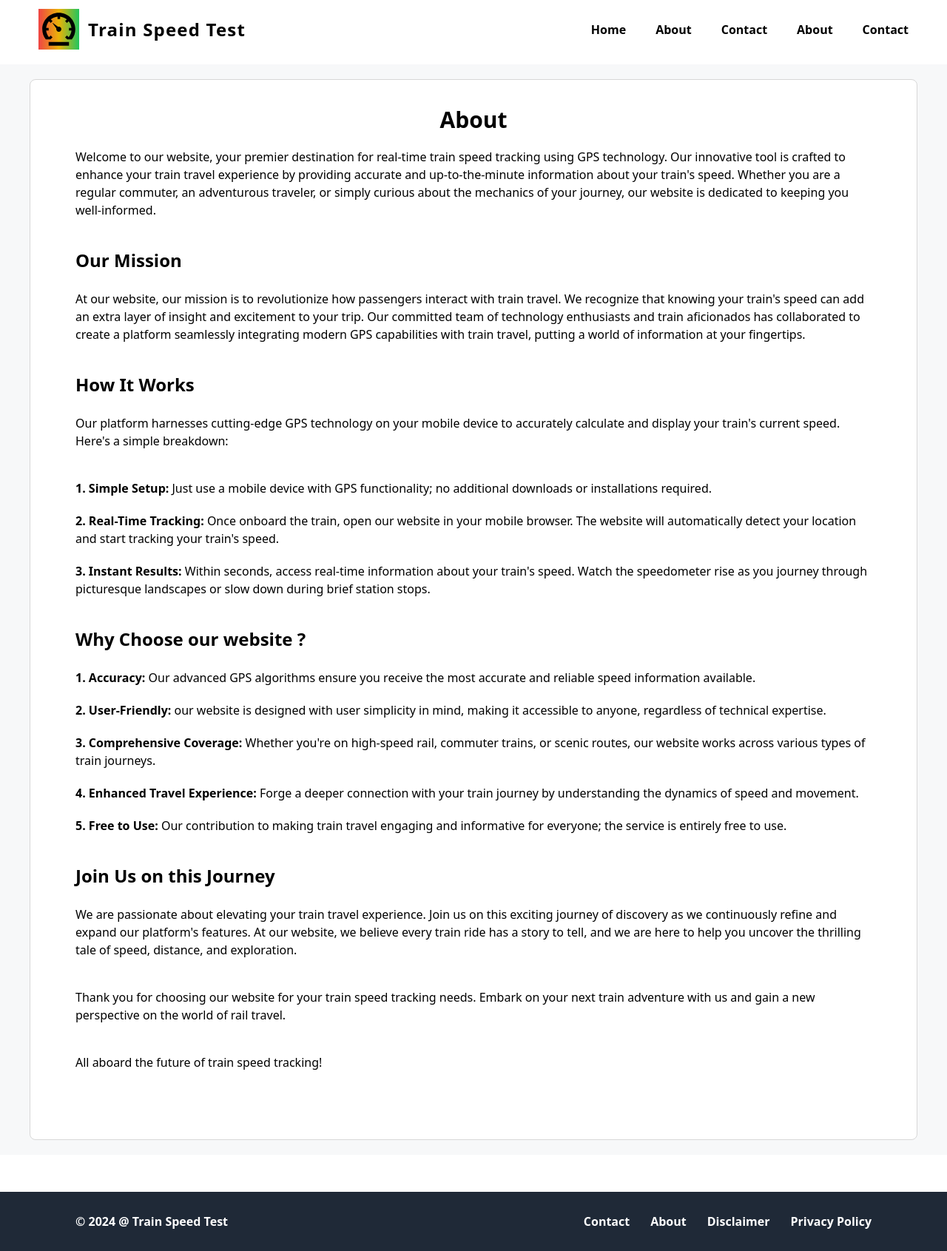
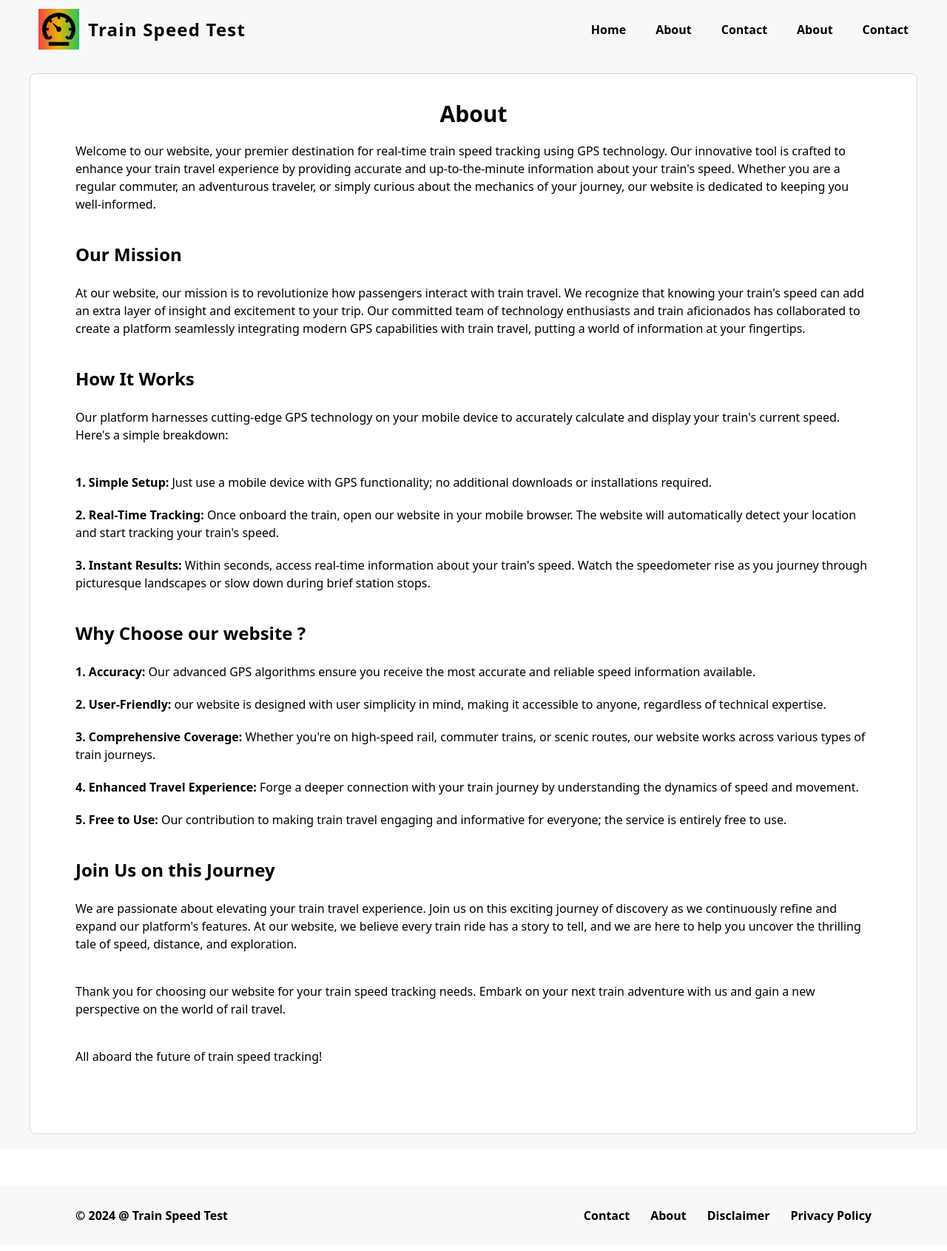
Before and after one commit to divrawat/Train-Speed-Test, a Next.js app: page /about in a window 1280 px wide. Shown: the whole page at 74% size. Built offline with nearby package versions, Linux system fonts and the light colour scheme.

Commit message:
rgv0erg55

```diff
--- a/components/Footer.jsx
+++ b/components/Footer.jsx
@@ -8,7 +8,7 @@ export default function Footer() {
 
     return (
 
-        <footer className="bg-gray-800 text-white mt-[50px]">
+        <footer className="bg-[#f7f8f9] mt-[50px]">
             <div className="py-2 max-w-[1100px] mx-auto">
                 <div className="container mx-auto md:flex flex-wrap justify-between items-center">
                     <div className="md:flex items-center text-center">
--- a/components/Navbar.jsx
+++ b/components/Navbar.jsx
@@ -5,30 +5,24 @@ export default function Navbar() {
 
     function toggle() {
         let x = document.getElementById("menu")
-        if (x.style.display === "block") {
-            x.style.display = "none";
-        }
+        if (x.style.display === "block") { x.style.display = "none"; }
         else { x.style.display = "block" }
     }
 
-
     return (
 
-        <nav className="md:pb-5 pt-3">
-             {/* <nav className="md:pb-3 pt-3 border-b border-[#bebdbd]"> */}
-
+        <nav className="md:pb-3 pt-3 bg-[#f7f8f9]">
             <div className="container mx-auto md:flex items-center justify-center md:justify-between max-w-[1200px]">
                 <div className="flex items-center md:space-x-4 justify-between">
                     <div className="flex items-center">
-                        {/* <img src="/00.png" alt="Logo" className="h-[50px] w-[55px] mr-3 ml-3" /> */}
-                        <IoMdSpeedometer size={55} className="mr-3 ml-3 bg-gradient-to-r from-red-500 via-yellow-500 to-green-500 "/>
-                        <span className="text-black text-lg font-bold tracking-wider text-[21px] md:text-[24px]"><Link href="/">Train Speed Test</Link></span>
+                        <IoMdSpeedometer size={55} className="mr-3 ml-3  bg-gradient-to-r from-red-500 via-yellow-500 to-green-500" />
+                        <span className=" text-lg font-bold tracking-wider text-[21px] md:text-[24px]"><Link href="/">Train Speed Test</Link></span>
                     </div>
                     <span onClick={toggle} className="md:hidden text-[22px] font-extrabold mr-4">☰</span>
                 </div>
 
-                <div className="md:pb-0 pr-3 md:mt-0 mt-4 md:bg-transparent bg-[#f7f6f6] ">
-                    <ul id="menu" className="md:flex md:space-x-10 md:pb-0 pb-4 items-center text-black font-bold  text-center leading-[3] hidden">
+                <div className="md:pb-0 pr-3 md:mt-0 mt-4 md:bg-transparent ">
+                    <ul id="menu" className="md:flex md:space-x-10 md:pb-0 pb-4 items-center font-bold  text-center leading-[3] hidden">
                         <li> <Link href="/">Home</Link></li>
                         <li> <Link href="/about">About</Link></li>
                         <li> <Link href="/contact">Contact</Link></li>
@@ -36,7 +30,6 @@ export default function Navbar() {
                         <li> <Link href="/contact">Contact</Link></li>
                     </ul>
                 </div>
-
             </div>
         </nav>
 
```
